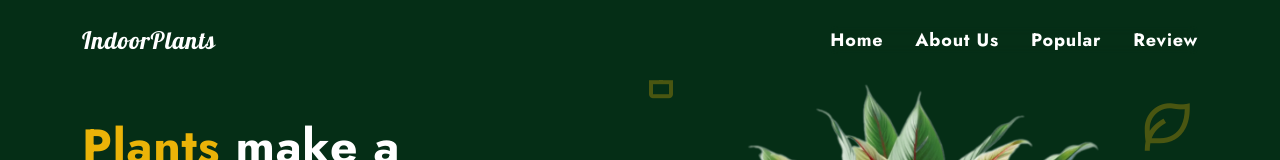
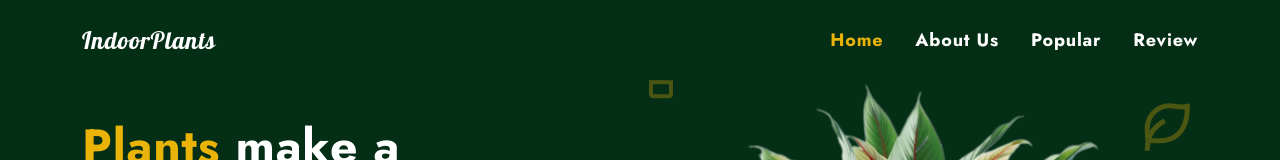
Before and after one commit to debbieellis7/react-tailwind-projects, a React (Vite) app in the folder indoor-plants/: page / in a window 1280 px wide. Shown: the top 160 px of the page. Built offline with nearby package versions, Linux system fonts and the light colour scheme.

Commit message:
Refactor Navbar and highlight active nav item based on scroll position

```diff
--- a/indoor-plants/src/components/AboutUs/index.jsx
+++ b/indoor-plants/src/components/AboutUs/index.jsx
@@ -30,7 +30,7 @@ const AboutUs = () => {
   ];
 
   return (
-    <section id="about" className="relative overflow-hidden">
+    <section id="aboutus" className="relative overflow-hidden">
       <div className="absolute -top-8 -right-12 opacity-50">
         <img src={leaf3} className="w-40 md:w-52 xl:w-64" alt="leaf-image" />
       </div>
--- /dev/null
+++ b/indoor-plants/src/components/Navbar/DecorativeImages.jsx
@@ -0,0 +1,19 @@
+import leaf1 from "../../assets/leaf-1.png";
+import leaf2 from "../../assets/leaf-2.png";
+
+const DecorativeImages = () => (
+  <>
+    <img
+      src={leaf1}
+      alt="Leaf decoration 1"
+      className="absolute bottom-0 -right-10 w-32 opacity-90 lg:hidden"
+    />
+    <img
+      src={leaf2}
+      alt="Leaf decoration 2"
+      className="absolute -top-5 -left-5 rotate-90 w-32 opacity-90 lg:hidden"
+    />
+  </>
+);
+
+export default DecorativeImages;
--- /dev/null
+++ b/indoor-plants/src/components/Navbar/NavigationMenu.jsx
@@ -0,0 +1,34 @@
+import DecorativeImages from "./DecorativeImages";
+import formatToAnchor from "../../utils/formatToAnchor";
+
+const NavigationMenu = ({
+  menuItems,
+  isMenuOpen,
+  toggleMenu,
+  activeSection,
+}) => (
+  <div
+    className={`absolute top-0 ${
+      isMenuOpen ? "left-0" : "left-[-100%]"
+    } min-h-[80vh] w-full bg-green-950/80 backdrop-blur-sm flex items-center justify-center duration-300 overflow-hidden lg:static lg:min-h-fit lg:bg-transparent lg:w-auto`}
+  >
+    <ul className="flex flex-col items-center gap-8 lg:flex-row">
+      {menuItems.map((item) => (
+        <li key={item}>
+          <a
+            href={`#${formatToAnchor(item)}`}
+            className={`nav-link ${activeSection === item ? "active" : ""}`}
+            onClick={toggleMenu}
+          >
+            {item}
+          </a>
+        </li>
+      ))}
+    </ul>
+
+    {/* Decorative images */}
+    <DecorativeImages />
+  </div>
+);
+
+export default NavigationMenu;
--- a/indoor-plants/src/components/Navbar/index.jsx
+++ b/indoor-plants/src/components/Navbar/index.jsx
@@ -1,26 +1,53 @@
 import { useState, useEffect, useCallback } from "react";
+import { throttle } from "lodash";
+import NavigationMenu from "./NavigationMenu";
+import formatToAnchor from "../../utils/formatToAnchor";
+
+// Menu items array
+const menuItems = ["Home", "About Us", "Popular", "Review"];
+
+// Get the current section based on scroll position
+const getCurrentSection = () => {
+  for (const item of menuItems) {
+    const section = document.getElementById(formatToAnchor(item));
+    if (section) {
+      const rect = section.getBoundingClientRect();
+      if (rect.top >= 0 && rect.top <= window.innerHeight / 2) {
+        // Return early if current section is found
+        return item;
+      }
+    }
+  }
+
+  // Return empty string if no section is active
+  return "";
+};
 
 const Navbar = () => {
-  // Menu items array
-  const menuItems = ["Home", "About Us", "Popular", "Review"];
-
   // State to manage the visibility of the menu
   const [isMenuOpen, setIsMenuOpen] = useState(false);
   // State to track scroll position
   const [isScrolled, setIsScrolled] = useState(false);
+  const [activeSection, setActiveSection] = useState("");
 
   // Scroll event handler to add/remove border based on scroll position
-  const handleScroll = useCallback(() => {
-    if (window.scrollY >= 50) {
-      setIsScrolled(true);
-    } else {
-      setIsScrolled(false);
-    }
-  }, []);
+  const handleScroll = useCallback(
+    throttle(() => {
+      setIsScrolled(window.scrollY >= 50);
+
+      // Check which section is currently in view
+      setActiveSection(getCurrentSection());
+    }, 200),
+    []
+  );
 
   // Add and cleanup scroll event listener
   useEffect(() => {
     window.addEventListener("scroll", handleScroll);
+
+    // Trigger handleScroll on initial load to set the default active section
+    handleScroll();
+
     return () => window.removeEventListener("scroll", handleScroll);
   }, [handleScroll]);
 
@@ -28,9 +55,6 @@ const Navbar = () => {
   const toggleMenu = () => {
     setIsMenuOpen((prev) => !prev);
   };
-
-  // Convert a string to a URL-friendly anchor
-  const formatToAnchor = (text) => text.toLowerCase().replace(/\s+/g, "");
 
   return (
     <header
@@ -44,37 +68,12 @@ const Navbar = () => {
         <div className="font-Lobster sm:text-2xl">IndoorPlants</div>
 
         {/* Navigation Menu */}
-        <div
-          className={`absolute top-0 ${
-            isMenuOpen ? "left-0" : "left-[-100%]"
-          } min-h-[80vh] w-full bg-green-950/80 backdrop-blur-sm flex items-center justify-center duration-300 overflow-hidden lg:static lg:min-h-fit lg:bg-transparent lg:w-auto`}
-        >
-          <ul className="flex flex-col items-center gap-8 lg:flex-row">
-            {menuItems.map((item) => (
-              <li key={item}>
-                <a
-                  href={`#${formatToAnchor(item)}`}
-                  className="nav-link"
-                  onClick={toggleMenu}
-                >
-                  {item}
-                </a>
-              </li>
-            ))}
-          </ul>
-
-          {/* Decorative images */}
-          <img
-            src="../src/assets/leaf-1.png"
-            alt="Leaf decoration 1"
-            className="absolute bottom-0 -right-10 w-32 opacity-90 lg:hidden"
-          />
-          <img
-            src="../src/assets/leaf-2.png"
-            alt="Leaf decoration 2"
-            className="absolute -top-5 -left-5 rotate-90 w-32 opacity-90 lg:hidden"
-          />
-        </div>
+        <NavigationMenu
+          menuItems={menuItems}
+          isMenuOpen={isMenuOpen}
+          toggleMenu={toggleMenu}
+          activeSection={activeSection}
+        />
 
         {/* Hamburger Icon */}
         <button
--- a/indoor-plants/src/index.css
+++ b/indoor-plants/src/index.css
@@ -36,6 +36,11 @@ h3 {
   @apply text-yellow-500;
 }
 
+/* active */
+.active {
+  @apply text-yellow-500;
+}
+
 .title {
   @apply font-Lobster text-yellow-500;
 }
--- /dev/null
+++ b/indoor-plants/src/utils/formatToAnchor.js
@@ -0,0 +1,4 @@
+// Convert a string to a URL-friendly anchor
+const formatToAnchor = (text) => text.toLowerCase().replace(/\s+/g, "");
+
+export default formatToAnchor;
```
